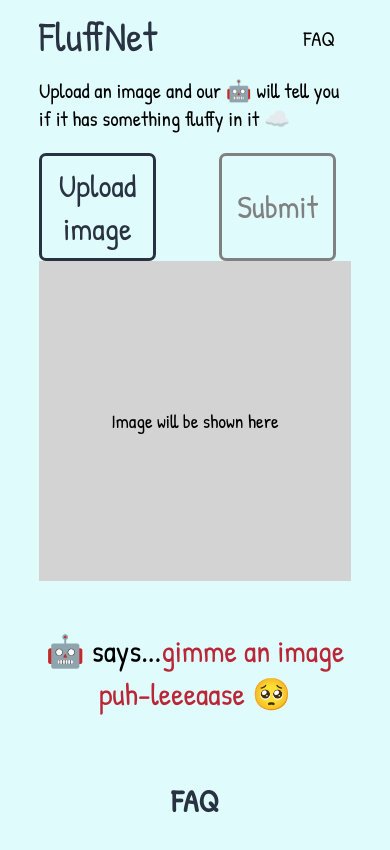
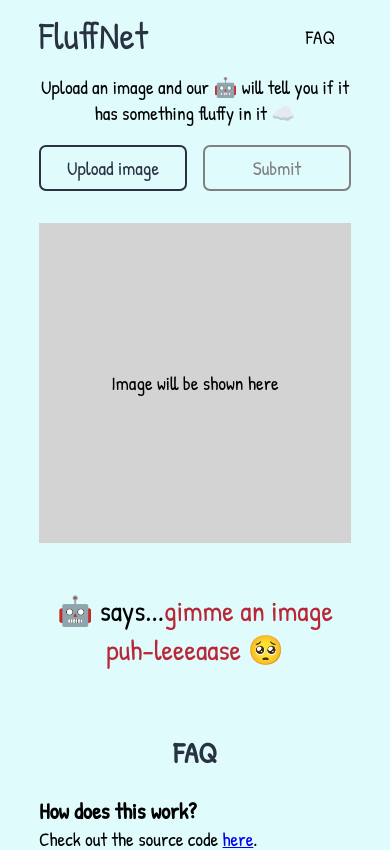
Before and after one commit to mihailthebuilder/fluffnet-front, a React (Create React App) app: page / in a window 390 px wide. Shown: the top 850 px of the page. Built offline with nearby package versions, Linux system fonts and the light colour scheme.

Commit message:
buttons styled

```diff
--- a/src/App.scss
+++ b/src/App.scss
@@ -144,7 +144,7 @@ header {
 
 @media (max-width: 900px) {
   .App {
-    font-size: 1.3rem;
+    font-size: 1.2rem;
   }
 
   header {
@@ -157,10 +157,21 @@ header {
   #hero {
     margin-top: 0;
     grid-template-columns: 1fr;
+    row-gap: 2rem;
 
-    form {
-      .button {
-        width: 30vw;
+    .main-left {
+      p {
+        text-align: center;
+      }
+
+      form {
+        column-gap: 1rem;
+
+        .button {
+          font-size: 1em;
+          width: 100%;
+          border-width: 2px;
+        }
       }
     }
   }
```
